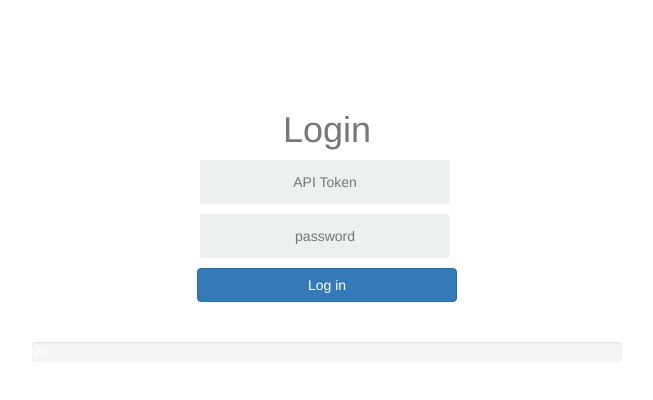
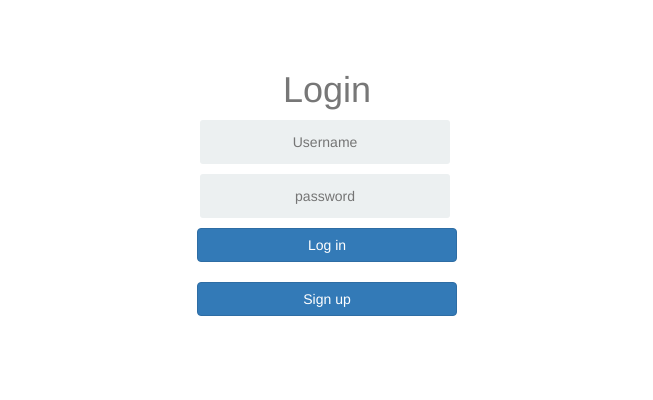
Before and after one commit to Safety-Culture-Interns/SafetyCultureVis, a Flask app: page / in a window 1280 px wide. Shown: the top 400 px of the page, without its empty margins (313-966 px from the left). Run offline with Flask 3, Linux system fonts and the light colour scheme; data that the repository does not hold is empty; some libraries are stand-ins or nearby versions.

Commit message:
created a log in page that also allows a user to sign in.

```diff
--- a/app.py
+++ /dev/null
@@ -1,44 +0,0 @@
-from flask import Flask
-from flask import Flask, flash, redirect, render_template, request, session, abort, Response, url_for
-import os
-# import Constructor
-import time
-
-app = Flask(__name__)
-
-
-@app.route('/')
-def home():
-    if not session.get('logged_in'):
-        return render_template('login.html')
-    else:
-        return "Hello Boss!"
-
-
-@app.route('/login', methods=['POST'])
-def do_admin_login():
-    return redirect(url_for('loading'))
-
-
-@app.route("/logout")
-def logout():
-    session['logged_in'] = False
-    return home()
-
-
-@app.route('/progress')
-def progress():
-    def generate():
-        x = 0
-
-        while x <= 100:
-            yield "data:" + str(round(x)) + "\n\n"
-            x = x + 0.2
-            time.sleep(0.5)
-
-    return Response(generate(), mimetype='text/event-stream')
-
-
-if __name__ == "__main__":
-    app.secret_key = os.urandom(12)
-    app.run(debug=True, host='0.0.0.0', port=4000)
--- /dev/null
+++ b/site/application.py
@@ -0,0 +1,69 @@
+from flask import Flask, flash, redirect, render_template, request, session, abort, Response, url_for
+import os
+import time
+from service import *
+
+application = Flask(__name__)
+
+
+@application.route('/')
+def home():
+    if not session.get('logged_in'):
+        return render_template('login.html')
+    else:
+        return "Hello Boss!"
+
+
+@application.route('/login', methods=['POST'])
+def do_login():
+    error = None
+    if request.method == 'POST':
+        if not UserService().correct_user(request.form['username']):
+            error = 'Invalid Username'
+        elif not UserService().correct_log_in(request.form['username'], request.form['password']):
+            error = "Invalid Password"
+        elif UserService().correct_log_in(request.form['username'], request.form['password']):
+            return redirect(url_for('home'))
+    return render_template('login.html', error=error)
+
+
+@application.route('/go_to_signup', methods=['POST'])
+def direct_to_signup():
+    return render_template('signup.html')
+
+
+@application.route('/signup', methods=['POST'])
+def signup():
+    error = None
+    if request.method == 'POST':
+        if len(request.form['username']) > 0 and len(request.form['password']) > 0 and len(request.form['api']) > 0:
+            UserService().create(request.form['username'], request.form['password'], request.form['api'])
+            print(len(request.form['username']))
+            return render_template('login.html')
+        else:
+            error = "All fields must be filled out"
+    return render_template("signup.html", error=error)
+
+
+@application.route("/logout")
+def logout():
+    session['logged_in'] = False
+    return home()
+
+
+@application.route('/progress')
+def progress():
+    def generate():
+        x = 0
+
+        while x <= 100:
+            yield "data:" + str(round(x)) + "\n\n"
+            x = x + 0.2
+            time.sleep(0.5)
+
+    return Response(generate(), mimetype='text/event-stream')
+
+
+if __name__ == "__main__":
+    application.secret_key = os.urandom(12)
+    application.run(debug=True)
--- a/static/style.css
+++ b/site/static/style.css
@@ -14,12 +14,21 @@ padding: 50px;
 margin: 20px auto;
 width: 300px;
 }
+.sign-up {
+margin: 0 auto;
+width: 300px;
+}
 .login-screen {
 background-color: #FFF;
-padding: 20px;
+padding: 0 20px;
 border-radius: 5px
 }
 
+.sign-up-screen {
+background-color: #FFF;
+padding: 0 20px;
+border-radius: 5px
+}
 .app-title {
 text-align: center;
 color: #777;
--- /dev/null
+++ b/site/templates/login.html
@@ -0,0 +1,44 @@
+<html>
+<head>
+    <link rel="stylesheet" href="/static/style.css" type="text/css">
+    <script src="//ajax.googleapis.com/ajax/libs/jquery/2.1.1/jquery.min.js"></script>
+    <link rel="stylesheet" href="https://maxcdn.bootstrapcdn.com/bootstrap/3.2.0/css/bootstrap.min.css">
+    <script src="https://maxcdn.bootstrapcdn.com/bootstrap/3.2.0/js/bootstrap.min.js"></script>
+</head>
+
+<body>
+<form action="/login" method="POST">
+    <div class="login">
+        <div class="login-screen">
+            <div class="app-title">
+                <h1>Login</h1>
+            </div>
+            <div class="login-form">
+                <div class="control-group">
+                    <input type="text" class="login-field" value="{{
+          request.form.username }}" placeholder="Username" name="username">
+                    <label class="login-field-icon fui-user" for="username"></label></div>
+                <div class="control-group">
+                    <input type="password" class="login-field" value="{{
+          request.form.password }}" placeholder="password" name="password">
+                    <label class="login-field-icon fui-lock" for="password"></label></div>
+                <input type="submit" value="Log in" class="btn btn-primary btn-large btn-block">
+            </div>
+        </div>
+        {% if error %}
+        <p class="error"><strong>Error:</strong> {{ error }}
+            {% endif %}
+    </div>
+</form>
+<form action="/go_to_signup" method="POST">
+    <div class="sign-up">
+        <div class="sign-up-screen">
+            <div class="login-form">
+                <input type="submit" value="Sign up" class="btn btn-primary btn-large btn-block">
+            </div>
+        </div>
+    </div>
+</form>
+
+</body>
+</html>
--- a/templates/login.html
+++ /dev/null
@@ -1,49 +0,0 @@
-<html>
-<head>
-    <link rel="stylesheet" href="/static/style.css" type="text/css">
-    <script src="//ajax.googleapis.com/ajax/libs/jquery/2.1.1/jquery.min.js"></script>
-    <link rel="stylesheet" href="https://maxcdn.bootstrapcdn.com/bootstrap/3.2.0/css/bootstrap.min.css">
-    <script src="https://maxcdn.bootstrapcdn.com/bootstrap/3.2.0/js/bootstrap.min.js"></script>
-    <script>
-
-        var source = new EventSource("/progress");
-        source.onmessage = function (event) {
-            $('.progress-bar').css('width', event.data + '%').attr('aria-valuenow', event.data);
-            $('.progress-bar-label').text(event.data + '%');
-
-            if (event.data == 100) {
-                source.close()
-            }
-        }
-    </script>
-</head>
-
-<body>
-<form action="/login" method="POST">
-    <div class="login">
-        <div class="login-screen">
-            <div class="app-title">
-                <h1>Login</h1>
-            </div>
-            <div class="login-form">
-                <div class="control-group">
-                    <input type="text" class="login-field" value="" placeholder="API Token" name="api-token">
-                    <label class="login-field-icon fui-user" for="api-token"></label></div>
-                <div class="control-group">
-                    <input type="password" class="login-field" value="" placeholder="password" name="password">
-                    <label class="login-field-icon fui-lock" for="login-pass"></label></div>
-                <input type="submit" value="Log in" class="btn btn-primary btn-large btn-block">
-
-
-            </div>
-        </div>
-    </div>
-</form>
-<div class="progress" style="width: 50%; margin-left: 25%;">
-    <div class="progress-bar progress-bar-striped active" role="progressbar" aria-valuenow="0"
-         aria-valuemin="0" aria-valuemax="100" style="width: 0%">
-        <span class="progress-bar-label">0%</span>
-    </div>
-</div>
-</body>
-</html>
```
Also changed, not shown: site/models.py (added, +43 -0 lines), site/service.py (added, +22 -0 lines), site/templates/signup.html (added, +55 -0 lines), 1 other file.
